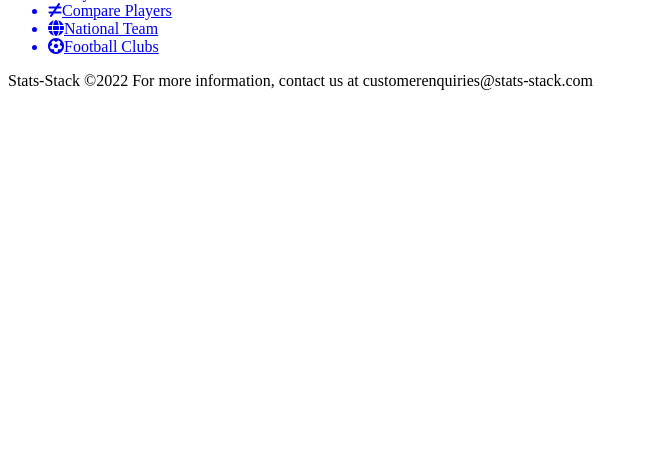
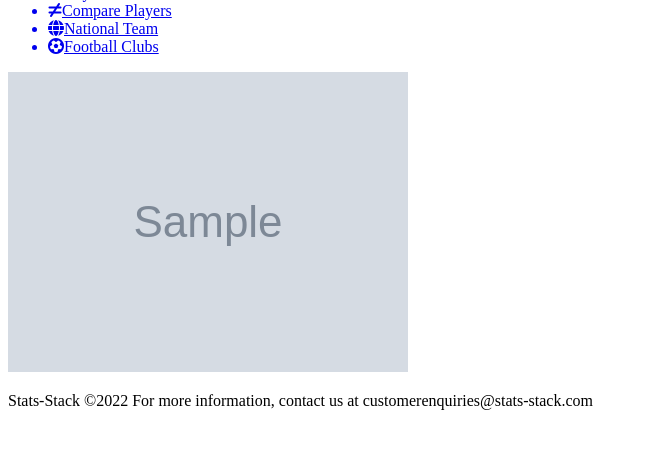
Before and after one commit to SamAdefemi007/Stat-Stack-final, a Django app: template statlist/templates/statlist/playerdetail.html in a window 1280 px wide. Shown: the part 344-800 px from the top of the page, without its empty margins (0-648 px from the left). Run offline with Django 3.2, Linux system fonts and the light colour scheme; the template is opened without the code that fills it: most values are stand-ins (such as "Sample title", 1, 10 or a date in 2020); grey boxes marked "Sample" are stand-in pictures; parts of the project's set-up code (start-up, migrations or seed data) failed here and were passed over; some libraries are stand-ins or nearby versions.

Commit message:
added some page template for playerdetail page

```diff
--- a/statlist/templates/statlist/playerdetail.html
+++ b/statlist/templates/statlist/playerdetail.html
@@ -1,5 +1,10 @@
 {% extends 'statlist/base.html' %}
 {% load static %}
 {% block content %}
+    <div class="details">
+        <div class="profile-img"><img src="{{player.playerPhoto}}" alt=""></div>
+        <div class="details-card">
 
+        </div>
+    </div>
 {% endblock %}
```
